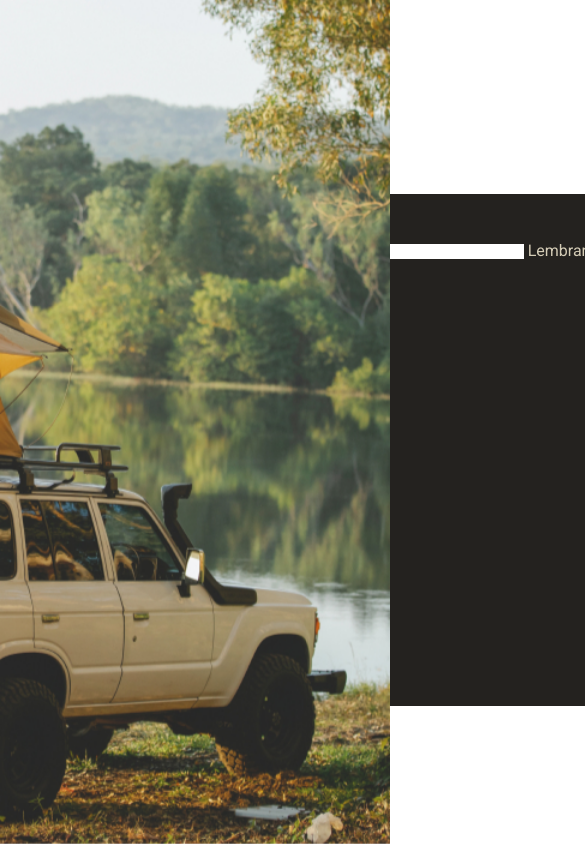
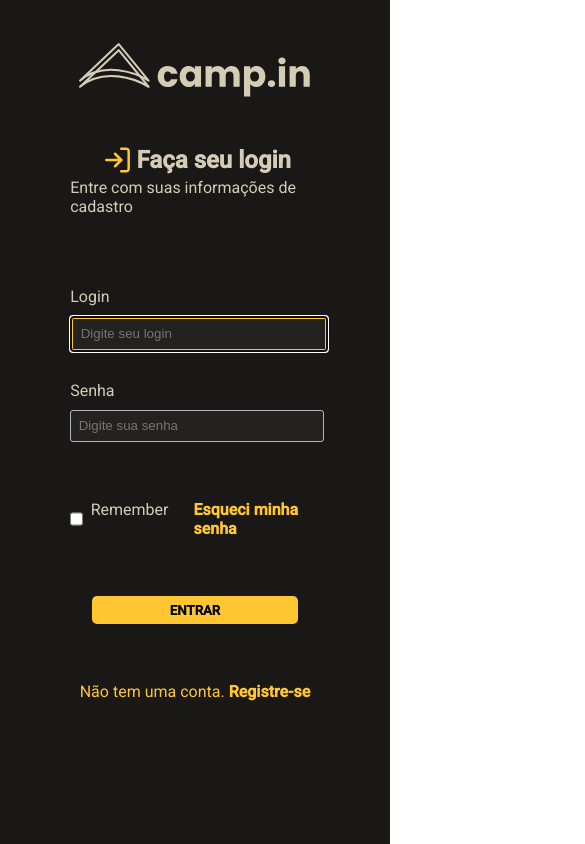
Before and after one commit to srsouzaj/acampin, a plain HTML site: page src/index.html in a window 390 px wide. Shown: the top 844 px of the page, 585 px wide, since content can reach past the window. Drawn offline with Linux system fonts and the light colour scheme.

Commit message:
Feat: Responsividade + final styled

```diff
--- a/src/index.html
+++ b/src/index.html
@@ -15,22 +15,30 @@
 
 <body>
     <main class="container">
+        <img id="logo" src="../public/logo.svg">
         <section class="login">
-            <h1>Faça seu login</h1>
-            <p>Entre com suas informações de cadastro</p>
+            <div class="div-login">
+                <img src="../public/log-in.svg">
+                <h1>Faça seu login</h1>
+                <p>Entre com suas informações de cadastro</p>
+            </div>
 
             <div class="login-form">
                 <label for="email">Login</label>
-                <input id="email" type="email" name="email" autofocus>
+                <input class="input" id="email" placeholder="Digite seu login" type="email" name="email" autofocus>
+                <br />
                 <label for="senha">Senha</label>
-                <input id="senha" type="password" name="senha">
-                <label for="remember">Lembrar-me</label>
+                <input class="input" id="senha" placeholder="Digite sua senha" type="password" name="senha">
             </div>
-            <input type="checkbox" name="remember" id="remember">
-            <p>Esqueci minha senha</p>
+            <div class="remember">
+                <input type="checkbox" name="remember" id="remember">
+                <p>Remember</p>
+                <p class="forgot"> Esqueci minha senha</p>
+            </div>
+
             <button> Entrar </button>
 
-            <p>Não tem uma conta.
+            <p class="register">Não tem uma conta.
                 <strong>Registre-se</strong>
             </p>
         </section>
--- a/src/styles/styles.css
+++ b/src/styles/styles.css
@@ -15,45 +15,138 @@ a {
     border: 0;
 }
 
+#logo {
+    top: 5%;
+    left: 6%;
+    width: 10%;
+    display: block;
+    position: absolute;
+    z-index: 1;
+}
+
 .container {
     height: 100vh;
     width: 100%;
     display: flex;
     flex-wrap: nowrap;
     position: relative;
+    background-color: var(--background);
+    align-items: center;
 }
 
 .login {
-    /* display: flex;
-    border: solid;
-    width: 50%;
-    height: 0%; */
+    display: flex;
+    border-radius: 5px;
+    flex-direction: column;
+    align-items: center;
+    justify-content: space-evenly;
     font-family: "Roboto";
     position: absolute;
-    width: 572px;
-    height: 512px;
-    left: 74px;
-    top: 194px;
+    width: 30%;
+    left: 8%;
+    height: 60%;
     background-color: var(--form-background);
     color: var(--text-title);
 }
 
-.login h1 {}
+.div-login {
+    display: flex;
+    flex-wrap: wrap;
+    flex-direction: row;
+    width: 80%;
+    align-items: center;
+    justify-content: center;
+}
+
+.login img {
+    width: 15%;
+    height: 40%;
+}
+
+.login-form {
+    width: 80%;
+    display: flex;
+    flex-direction: column;
+    align-items: baseline;
+    justify-content: center;
+}
+
+label {
+    padding: 10px 0;
+}
+
+.input {
+    border-radius: 3px;
+    width: 95%;
+    padding: 3% 3%;
+    cursor: pointer;
+    border: 1px solid var(--text-base);
+    background-color: var(--form-background);
+    color: var(--text-title);
+}
+
+.input:focus {
+    border: 3px solid var(--primary-color)
+}
+
+.forgot {
+    color: var(--primary-color);
+    font-weight: bold;
+    margin-left: 10%;
+}
+
+.remember {
+    display: flex;
+    flex-direction: row;
+    width: 80%;
+    justify-content: center;
+}
+
+#remember {
+    margin-right: 3%;
+}
+
+.register {
+    color: var(--primary-color);
+}
 
 .image-container {
     display: flex;
     flex-direction: column;
     background-image: url("/public/side-image.jpg");
-    background-size: 120%;
+    background-size: 55%;
     background-repeat: no-repeat;
     background-position: right;
-    /* width: 100%;
-
-     */
     position: absolute;
-    width: 720px;
+    width: 100%;
     height: 100%;
-    /* left: 720px; */
-    right: 0;
+    right: 0%;
     top: 0px;
 }
+
+button {
+    background-color: var(--primary-color);
+    font-weight: bold;
+    font-family: "Roboto";
+    border-radius: 5px;
+    text-transform: uppercase;
+    padding: 2% 25%;
+    cursor: pointer;
+}
+
+@media(max-width: 414px) {
+    .image-container {
+        display: none;
+    }
+    .login {
+        width: 80%;
+        height: 80%;
+        left: 10%;
+        display: flex;
+        background-color: var(--background);
+    }
+    #logo {
+        width: 60%;
+        left: 20%;
+    }
+}
```
